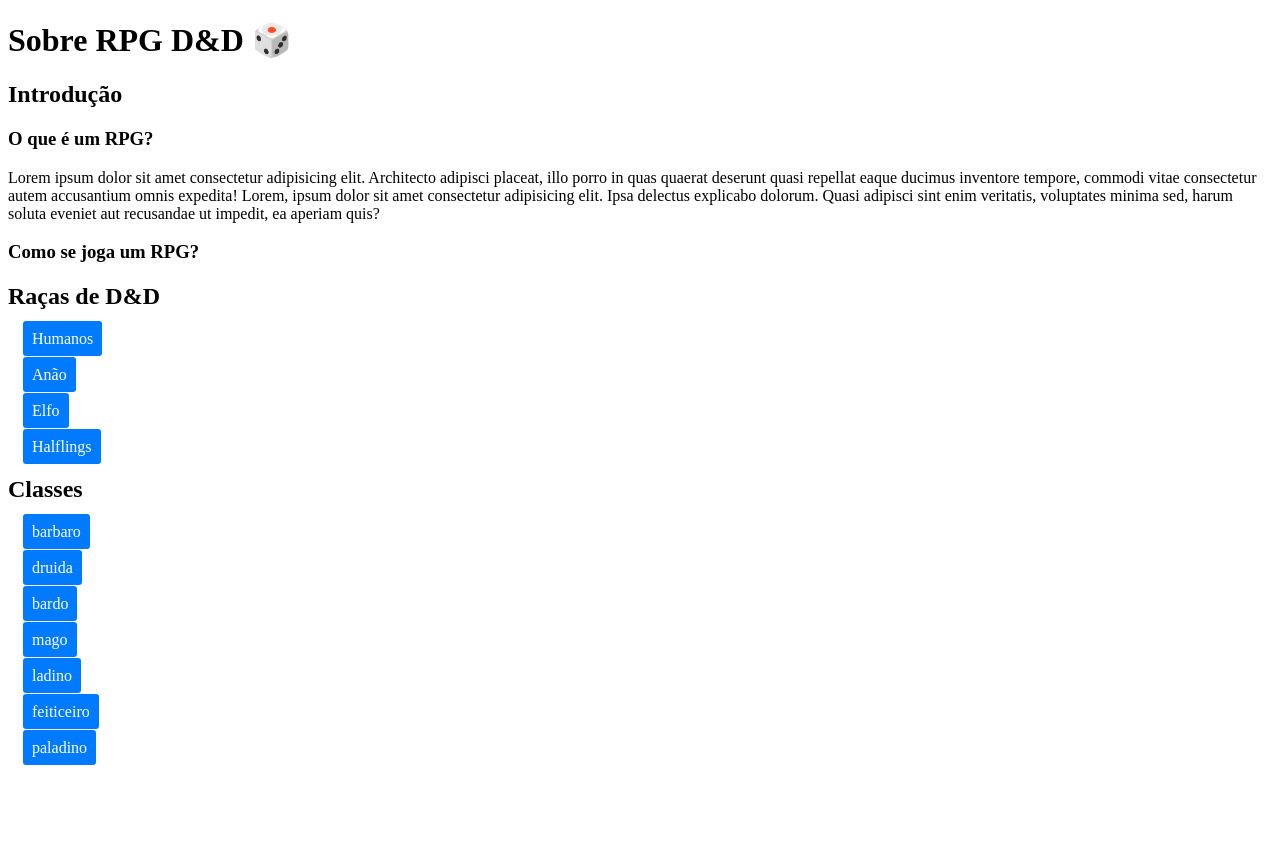
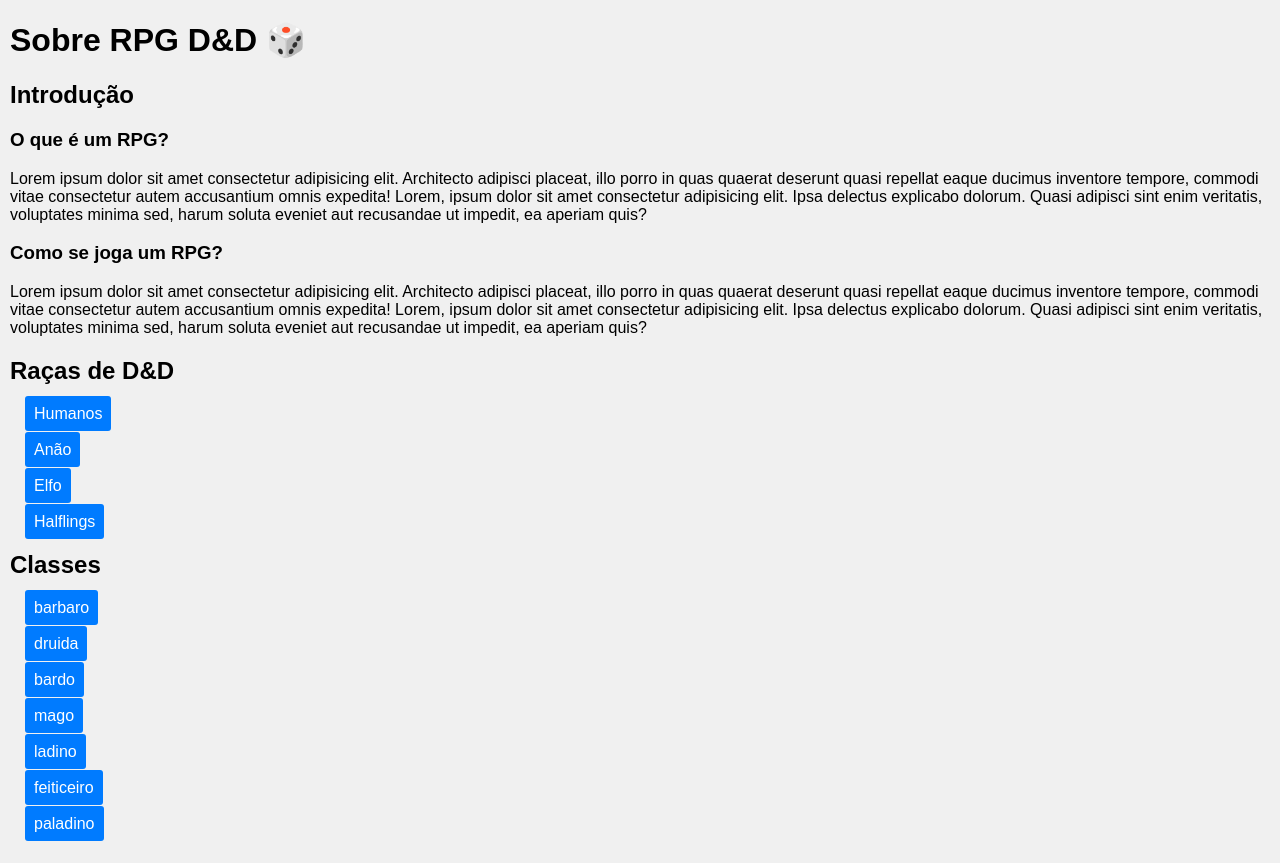
Before and after one commit to GabrielGonzatti/SiteFaculdade, a PHP site: the page made by Páginas/D&D.html in a window 1280 px wide. Before the commit the page ends 765 px from the top, so only its background shows below. Run offline with PHP 8.4, Linux system fonts and the light colour scheme.

Commit message:
update error

```diff
--- a/Páginas/D&D.css
+++ b/Páginas/D&D.css
@@ -1,9 +1,15 @@
 /* Criado uma classe raça para que modifique todas opções uma vez só */
+body {
+    font-family: Arial, sans-serif;
+    background-color: #f0f0f0;
+    margin: 10px;
+    padding-bottom: 20px;
+}
 .raca{
     background-color: #007bff;
     color: #fff;
     width: 2px;
-    padding: 9px 9px;
+    padding: 9px;
     margin: 15px;
     border: none;
     border-radius: 3px;
--- a/Páginas/D&D.html
+++ b/Páginas/D&D.html
@@ -14,7 +14,8 @@
             <p>Lorem ipsum dolor sit amet consectetur adipisicing elit. Architecto adipisci placeat, illo porro in quas quaerat deserunt quasi repellat eaque ducimus inventore tempore, commodi vitae consectetur autem accusantium omnis expedita! Lorem, ipsum dolor sit amet consectetur adipisicing elit. Ipsa delectus explicabo dolorum. Quasi adipisci sint enim veritatis, voluptates minima sed, harum soluta eveniet aut recusandae ut impedit, ea aperiam quis?
             </p>
         <h3>Como se joga um RPG?</h3>
-
+            <p>Lorem ipsum dolor sit amet consectetur adipisicing elit. Architecto adipisci placeat, illo porro in quas quaerat deserunt quasi repellat eaque ducimus inventore tempore, commodi vitae consectetur autem accusantium omnis expedita! Lorem, ipsum dolor sit amet consectetur adipisicing elit. Ipsa delectus explicabo dolorum. Quasi adipisci sint enim veritatis, voluptates minima sed, harum soluta eveniet aut recusandae ut impedit, ea aperiam quis?
+            </p>
 
         <!--Dev RAÇAS CRIAR -->
     <h2>Raças de D&D</h2>
--- a/index.php
+++ b/index.php
@@ -50,7 +50,7 @@ if(isset($_POST['email']) || isset($_POST['senha'])) {
     <meta http-equiv="X-UA-Compatible" content="IE=edge">
     <meta name="viewport" content="width=device-width, initial-scale=1.0">
     <title>Login</title>
-    <link rel="stylesheet" href="style.css">
+    <link rel="stylesheet" href="index.css">
 
 </head>
 <body>
```
